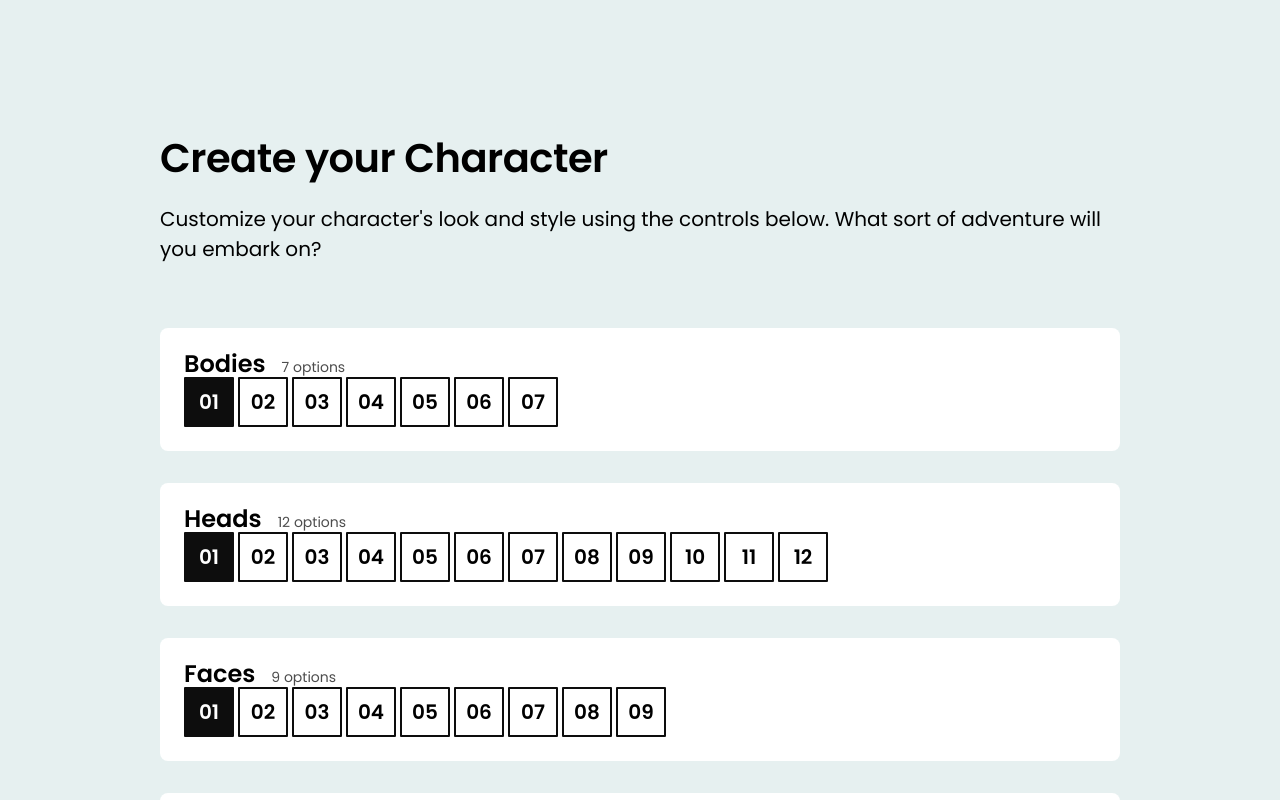
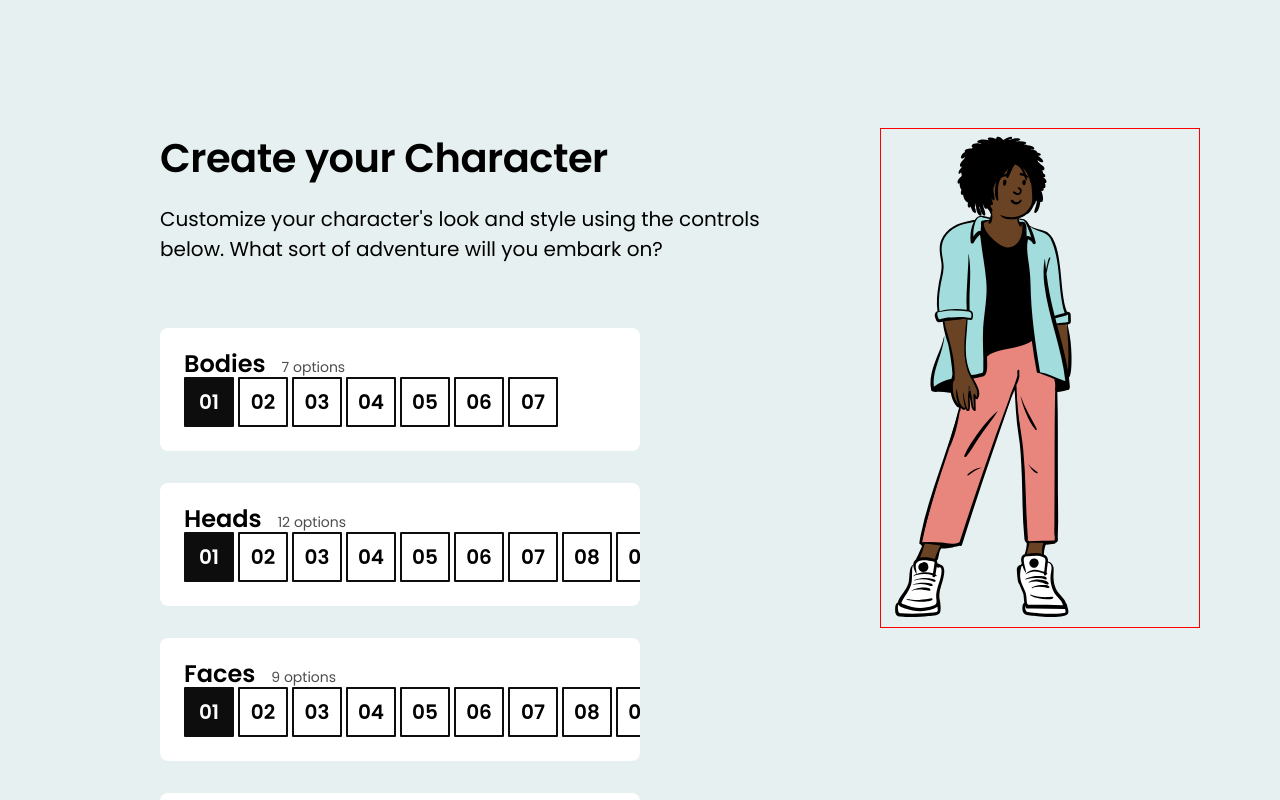
Before and after one commit to kdjordan/jwc, a React (Create React App) app in the folder character-creator-main/: page / in a window 1280 px wide. Shown: the top 800 px of the page. Built offline with nearby package versions, Linux system fonts and the light colour scheme.

Commit message:
REF: character in position - scroll added

```diff
--- a/character-creator-main/src/components/Character/Character.module.css
+++ b/character-creator-main/src/components/Character/Character.module.css
@@ -1,4 +1,6 @@
 .character {
   /* Fill the available container height */
+  min-height: 500px;
   height: 100%;
+  border: 1px solid red;
 }
--- a/character-creator-main/src/components/CharacterEditor/CharacterEditor.module.css
+++ b/character-creator-main/src/components/CharacterEditor/CharacterEditor.module.css
@@ -4,10 +4,13 @@
 }
 
 .maxWidthWrapper {
+  max-width: 1024px;
+  margin: 0 auto;
 }
 
 .header {
   padding-bottom: 64px;
+  max-width: 65%;
 }
 
 .title {
@@ -24,7 +27,14 @@
 }
 
 .characterWrapper {
+  display: block;
+  position: fixed;
+  top: 0;
+  right: 80px;
+  margin-top: 128px;
 }
 
 .controlColumn {
+  width: 50%;
+  /* border: 1px solid red; */
 }
--- a/character-creator-main/src/components/ControlPane/ControlPane.module.css
+++ b/character-creator-main/src/components/ControlPane/ControlPane.module.css
@@ -10,6 +10,8 @@
     to deal with it yet!
   */
   margin-bottom: 32px;
+  white-space: nowrap;
+  overflow: scroll;
 }
 
 .title {
--- a/character-creator-main/src/components/Footer/Footer.module.css
+++ b/character-creator-main/src/components/Footer/Footer.module.css
@@ -5,3 +5,7 @@
   color: white;
   text-align: center;
 }
+
+.footer a {
+  color: white;
+}
```
Also changed, not shown: 1 other file (tests, documents, lock files or other folders).
